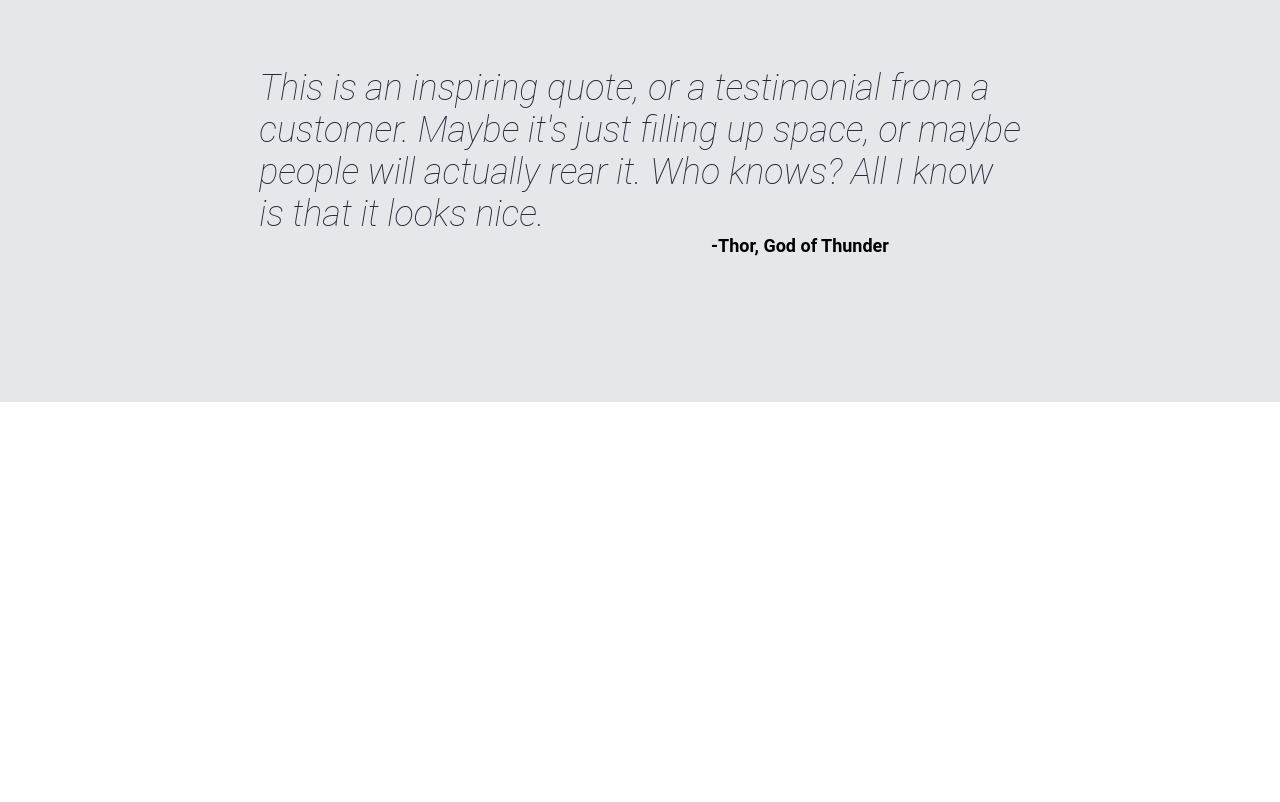
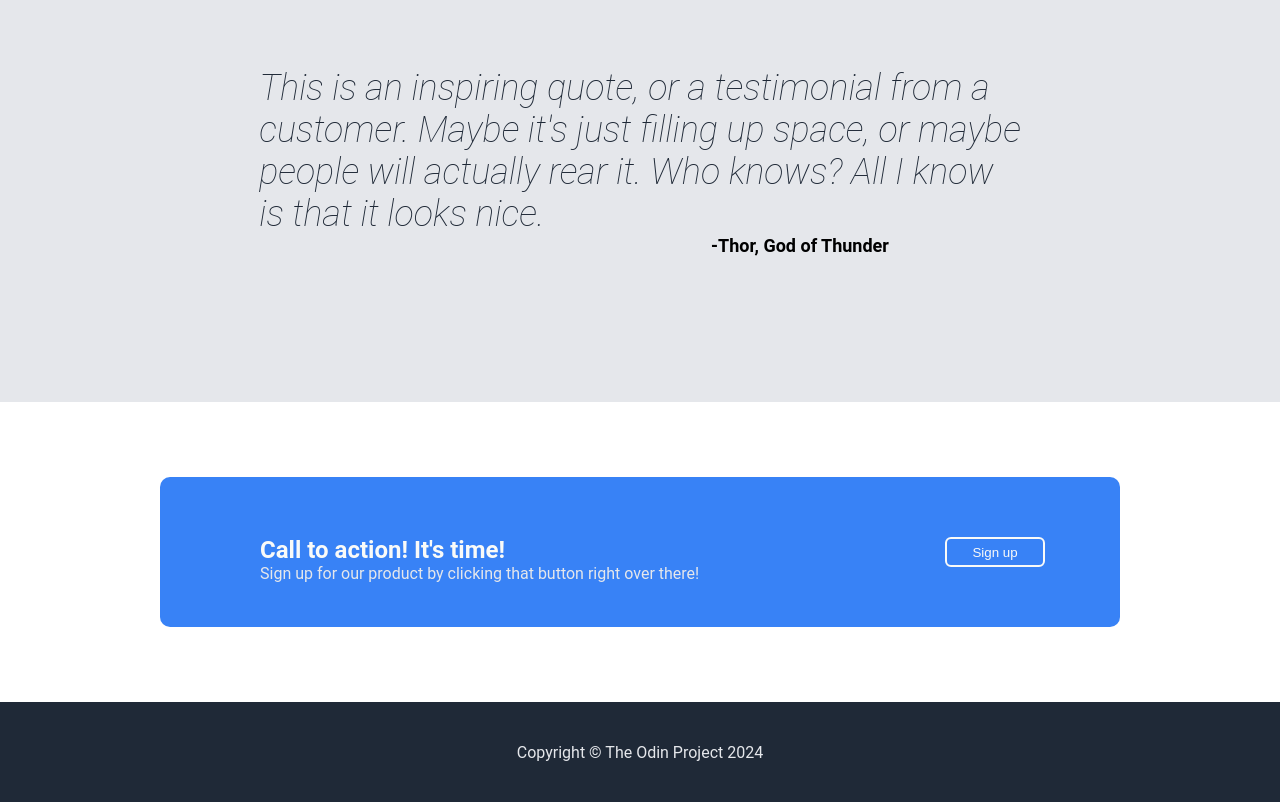
Before and after one commit to TrustingtheProcess/Landing-Page, a plain HTML site: page index.html in a window 1280 px wide. Shown: the part 942-1744 px from the top of the page. Before the commit the page ends 1344 px from the top, so only its background shows below. Drawn offline with Linux system fonts and the light colour scheme.

Commit message:
Completed final section as well as the footer.

```diff
--- a/index.html
+++ b/index.html
@@ -56,5 +56,19 @@
       <h3>This is an inspiring quote, or a testimonial from a<br>customer. Maybe it's just filling up space, or maybe<br>people will actually rear it. Who knows? All I know<br>is that it looks nice.</h3>
       <p class="p-third">-Thor, God of Thunder</p>
     </div>
+    <div class="final-section">
+      <div class="blue-container">
+        <div class="left">
+          <h4>Call to action! It's time!</h3>
+          <p class="p-final">Sign up for our product by clicking that button right over there!</p>
+        </div>
+        <div class="right">
+          <button type="button" class="sign-up-final-section">Sign up</button>
+        </div>
+      </div>
+    </div>
+    <div class="footer">
+      Copyright &copy; The Odin Project 2024
+    </div>
   </body>
 </html>
--- a/styles.css
+++ b/styles.css
@@ -117,7 +117,7 @@ h2 {
 h3 {
   font-size: 36px;
   font-style: italic;
-  font-weight: lighter;
+  font-weight: 100;
   color: #1f2937;
   margin-bottom: 0%;
 }
@@ -128,3 +128,62 @@ h3 {
   margin-left: 25%;
   margin-top: 0%;
 }
+
+.final-section {
+  height: 300px;
+  display: flex;
+  justify-content: center;
+  align-items: center;
+}
+
+.blue-container {
+  background-color: #3882f6;
+  height: 50%;
+  width: 75%;
+  border-radius: 10px;
+  display: flex;
+}
+
+h4 {
+  font-size: 24px;
+  color: #f9faf8;
+  margin-bottom: 0;
+}
+
+.p-final {
+  color: #e5e7eb;
+  margin-top: 0;
+}
+
+.left {
+  width: 80%;
+  display: flex;
+  flex-direction: column;
+  justify-content: center;
+  margin-left: 100px;
+}
+
+.right {
+  display: flex;
+  justify-content: center;
+  align-items: center;
+  margin-right: 75px;
+}
+
+.sign-up-final-section {
+  background-color: #3882f6;
+  color: #f9faf8;
+  height: 30px;
+  width: 100px;
+  border: 2px solid #f9faf8;
+  border-radius: 6px;
+}
+
+.footer {
+  height: 100px;
+  background-color: #1f2937;
+  color: #e5e7eb;
+  display: flex;
+  justify-content: center;
+  align-items: center;
+}
```
